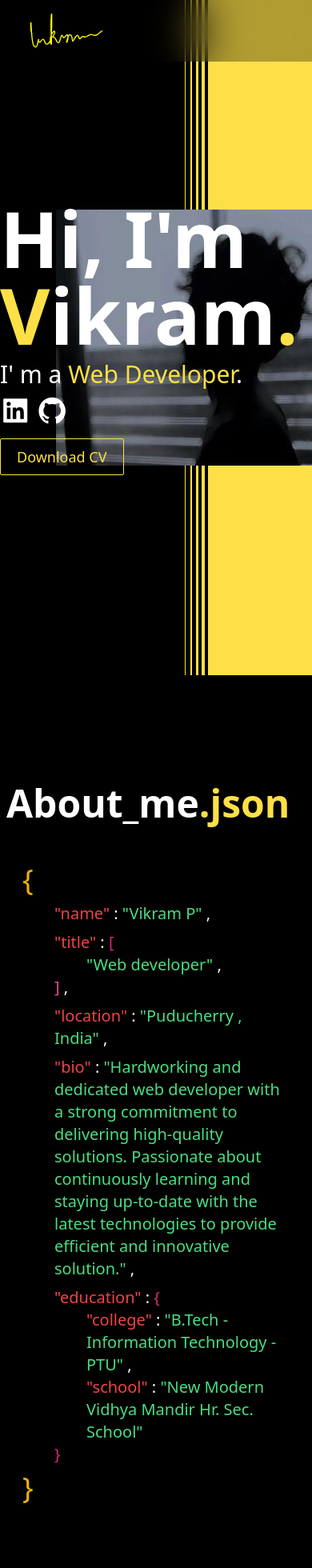
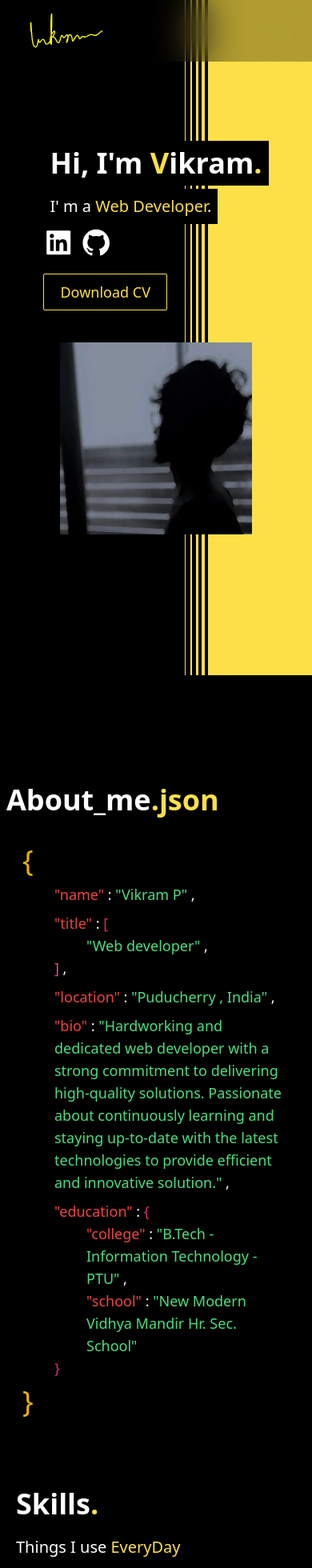
Before and after one commit to Vikram0118/Portfilo2.0, a React (Vite) app: page / in a window 390 px wide. Shown: the top 1960 px of the page at 80% size. Built offline with nearby package versions, Linux system fonts and the light colour scheme.

Commit message:
responsiveness added 80%

```diff
--- a/src/App.jsx
+++ b/src/App.jsx
@@ -1,6 +1,5 @@
 import React from 'react'
 import {Navbar, Body} from './containers'
-import {Stars} from './components/canvas'
 import {Footer} from './components'
 
 const App = () => {
@@ -10,7 +9,6 @@ const App = () => {
         <Navbar />
         <div className='relative z-0'>
           <Body />
-          {/* <Stars /> */}
           <Footer />
         </div>
       </div>
--- a/src/components/Aboutjson.jsx
+++ b/src/components/Aboutjson.jsx
@@ -21,10 +21,10 @@ const Aboutjson = () => {
   }, [isInView, mainControls, slideControls]);
 
   return (
-    <div id='AboutMe' className='scroll-mt-24 max-w-4xl mx-auto mb-20 mt-32'>
+    <div id='AboutMe' className='scroll-mt-24 max-w-4xl mx-auto mb-20 mt-32 px-'>
       <div className=' w-full rounded-t-md p-2'>
         <Reveal>
-          <p className='text-5xl text-white font-extrabold mb-5'>About_me<span className='text-yellow-300'>.json</span></p>
+          <p className='text-4xl md:text-5xl text-white font-extrabold mb-5'>About_me<span className='text-yellow-300'>.json</span></p>
         </Reveal>
       </div>
       <motion.div
@@ -38,8 +38,8 @@ const Aboutjson = () => {
         animate={mainControls}
         transition={{ duration: 0.75 }}
 
-        className=' flex flex-col h-auto  text-white bg-opacity-50 backdrop-filter backdrop-blur-lg bg-black p-4 rounded-lg '>
-          <div className='flex flex-col gap-2 px-3 py-2 text-xl font-extralight'>
+        className=' flex flex-col h-auto  text-white bg-opacity-50 backdrop-filter backdrop-blur-lg bg-black px-4 sm:p-4 rounded-lg '>
+          <div className='flex flex-col gap-2 px-3 py-2 text-lg sm:text-xl font-extralight'>
               <p className='font-light text-4xl text-yellow-500'>&#123;</p>
               <div className='flex flex-col gap-2 pl-10'>
                   <p><span className='text-red-500'>"name"</span> : <span className='text-green-400'>"Vikram P" <span className='text-white'>,</span></span></p>
--- a/src/components/Hero.jsx
+++ b/src/components/Hero.jsx
@@ -12,16 +12,16 @@ const Hero = () => {
 
     <div className='relative h-screen'>
 
-    <div className='relative flex items-center justify-start h-screen max-w-4xl mx-auto'>
-      <div className=' z-40 w-fit flex flex-col items-start'>
+    <div className='relative flex flex-col gap-10 sm:gap-0 sm:flex-row items-center justify-center md:justify-start h-screen max-w-4xl mx-auto px-5'>
+      <div className=' z-40 w-fit flex flex-col items-start gap-1'>
         <Reveal delay={0}>
-          <p className='text-8xl font-sans font-black text-white'>
+          <p className='text-4xl md:text-7xl lg:text-7xl xl:text-8xl font-sans font-black text-white bg-black px-2 md:px-0 py-2 md:py-0 sm:bg-transparent'>
             Hi, I'm <span className='text-yellow-300'>V</span>ikram<span className='text-yellow-300'>.</span>
           </p>
         </Reveal>
         <Reveal>
-            <p className='text-3xl font-light text-white py-2'>
-              I' m a <span className='text-yellow-300'>Web Developer<span className='text-white'>.</span></span>
+            <p className='text-xl lg:text-3xl xl:text-4xl font-light text-white py-2 px-2 md:px-0 bg-black sm:bg-transparent '>
+              I' m a <span className='text-yellow-300'>Web Developer<span className='text-white'>.  </span></span>
             </p>
         </Reveal>
         <div className='flex text-white w-fit gap-2 overflow-hidden'>
@@ -51,7 +51,7 @@ const Hero = () => {
           initial={{ opacity: 0 }}
           animate={{ opacity: 1 }}
           transition={{ ease: 'easeInOut', duration: 1 }}
-          onClick={() => window.open('/pdf.pdf')}
+          onClick={() => window.open('/src/assets/vikram_resume.pdf')}
           className='appearance-none font-light px-4 py-2 rounded-sm text-yellow-300 border-[1px] border-yellow-300 w-fit mt-4 p-2 pl-5 pr-5 bg-transparent text-lg transition-colors duration-700 transform hover:bg-white hover:border-white hover:text-black focus:border-yellow-300'
         >
           Download CV
@@ -64,7 +64,7 @@ const Hero = () => {
         transition={{ ease: 'easeInOut', duration: 1 }}
         src={Profilepic}
         alt='profile-pic'
-        className='z-10 absolute right-0 top-1/2 transform -translate-y-1/2 h-80 pointer-events-none w-80 ' />
+        className='w-60 h-70 md:w-80 md:h-80 z-10 md:absolute md:right-0 md:top-1/2 md:transform md:-translate-y-1/2 pointer-events-none' />
 
     </div>
 
--- a/src/components/ImageSlider.jsx
+++ b/src/components/ImageSlider.jsx
@@ -22,7 +22,7 @@ const ImageSlider = ({ imgSrc }) => {
         <motion.img
           src={imgSrc[currentImageIndex]}
           alt={`Carousel Image ${currentImageIndex + 1}`}
-          className="object-contain w-full h-96"
+          className="object-contain w-full h-48 md:h-64 lg:h-96"
           initial={{ opacity: 0 }}
           animate={{ opacity: 1 }}
           transition={{ duration: 0.5, ease: "easeInOut" }}
--- a/src/components/Projectmodal.jsx
+++ b/src/components/Projectmodal.jsx
@@ -26,8 +26,8 @@ const Projectmodal = ({
   }, [isOpen]);
 
   const content = (
-    <div className='fixed top-0 left-0 right-0 z-50 h-[100vh] flex justify-center overflow-y-scroll px-20 py-5 backdrop-blur' onClick={() => setIsOpen(false)}>
-      <button className='absolute top-5 right-5 text-white text-4xl font-light'>
+    <div className='fixed top-0 left-0 right-0 z-40 h-[100vh] flex justify-center overflow-y-scroll px-2 sm:px-20 sm:py-5 backdrop-blur' onClick={() => setIsOpen(false)}>
+      <button className='z-50 absolute top-5 right-5 text-white text-4xl font-light'>
         <MdClose />
       </button>
 
@@ -35,14 +35,14 @@ const Projectmodal = ({
         initial={{ y: 100, opacity: 0 }}
         animate={{ y: 0, opacity: 1 }}
         onClick={(e) => e.stopPropagation()}
-        className=' mx-auto w-full max-w-5xl h-fit overflow-hidden cursor-auto bg-yellow-300 backdrop-blur-2xl bg-opacity-80 backdrop-filter rounded-md'
+        className='mx-auto w-full max-w-5xl h-fit overflow-hidden mt-20 sm:mt-0 cursor-auto bg-yellow-300 backdrop-blur-2xl bg-opacity-80 backdrop-filter rounded-md'
 
       >
-        <div className="py-3 ">
+        <div className=" sm:py-3 ">
           <ImageSlider imgSrc={imgSrc}/>
         </div>
-        <div className='px-10 py-5'>
-          <p className="text-4xl font-bold text-white">{title}<span className="text-black text-5xl">.</span> </p>
+        <div className='px-10 sm:py-5'>
+          <p className="text-3xl sm:text-4xl font-bold text-white">{title}<span className="text-black text-5xl">.</span> </p>
           {
             tech
               .map(item => <span>{item.name}</span>)
@@ -51,7 +51,7 @@ const Projectmodal = ({
 
           <div className='flex flex-col gap-2 my-5'>{modalContent}</div>
 
-          <div className=''>
+          <div className='mb-5 sm:mb-2'>
             <div className='flex items-center gap-5'>
               <a target="_blank" rel="nofollow" href={code} className="flex gap-2 items-center">
                 <AiFillGithub size='2rem' /> source code
--- a/src/components/canvas/Stars.jsx
+++ /dev/null
@@ -1,44 +0,0 @@
-import { useState, useRef, Suspense } from "react";
-import { Canvas, useFrame } from "@react-three/fiber";
-import { Points, PointMaterial, Preload } from "@react-three/drei";
-import * as random from "maath/random/dist/maath-random.esm";
-
-const Stars = (props) => {
-  const ref = useRef();
-  const [sphere] = useState(() => random.inSphere(new Float32Array(5000), { radius: 1.2 }));
-
-  useFrame((state, delta) => {
-    ref.current.rotation.x -= delta / 10;
-    ref.current.rotation.y -= delta / 15;
-  });
-
-  return (
-    <group rotation={[0, 0, Math.PI / 4]}>
-      <Points ref={ref} positions={sphere} stride={3} frustumCulled {...props}>
-        <PointMaterial
-          transparent
-          color='#000'
-          size={0.002}
-          sizeAttenuation={true}
-          depthWrite={false}
-        />
-      </Points>
-    </group>
-  );
-};
-
-const StarsCanvas = () => {
-  return (
-    <div className='w-full h-auto absolute inset-0 z-[-1]'>
-      <Canvas camera={{ position: [0, 0, 1] }}>
-        <Suspense fallback={null}>
-          <Stars />
-        </Suspense>
-
-        <Preload all />
-      </Canvas>
-    </div>
-  );
-};
-
-export default StarsCanvas;
--- a/src/components/canvas/index.js
+++ b/src/components/canvas/index.js
@@ -1,4 +1,3 @@
 import BallCanvas from "./Ball";
-import Stars from './Stars'
 
-export {BallCanvas, Stars}
+export {BallCanvas}
--- a/src/constants/index.js
+++ b/src/constants/index.js
@@ -67,10 +67,6 @@ const technologiesAtWork = [
       icon: django,
     },
     {
-      name: "JavaScript",
-      icon: javascript,
-    },
-    {
       name: "java",
       icon: java,
     },
--- a/src/containers/Body.jsx
+++ b/src/containers/Body.jsx
@@ -5,13 +5,13 @@ import {Skills, Contact, Projects} from '../containers'
 const Body = () => {
 
   return (
-    <div className=''>
+    <>
       <Hero />
       <Aboutjson />
       <Skills />
       <Projects />
       <Contact />
-    </div>
+    </>
     )
 }
 
--- a/src/containers/Navbar.jsx
+++ b/src/containers/Navbar.jsx
@@ -20,7 +20,7 @@ const pathVariants = {
 const Navbar = () => {
 
   return (
-    <nav className="w-screen fixed z-50 bg-black px-2 py-4 backdrop-blur-xl backdrop-filter bg-opacity-30 ">
+    <nav className="w-screen fixed z-30 bg-black px-2 py-4 backdrop-blur-xl backdrop-filter bg-opacity-30 ">
       <div className="max-w-4xl mx-auto  ">
         <div className="flex items-center justify-between">
 
--- a/src/containers/Projects.jsx
+++ b/src/containers/Projects.jsx
@@ -6,12 +6,12 @@ import {expense1, expense2, expense3, expense4, neura1, neura2, neura3, todolist
 
 const Projects = () => {
   return (
-    <section className="max-w-5xl mx-auto my-20 scroll-mt-24" id="projects">
+    <section className="max-w-5xl mx-auto my-20 scroll-mt-24 px-5" id="projects">
       <Reveal>
-        <p className='text-5xl font-extrabold text-white py-2'>Projects<span className='text-yellow-300'>.</span></p>
+        <p className=' text-4xl md:text-5xl font-extrabold text-white py-2'>Projects<span className='text-yellow-300'>.</span></p>
       </Reveal>
 
-      <div className='grid grid-cols-2 gap-12 mt-10'>
+      <div className='grid grid-cols-1 md:grid-cols-2 gap-12 mt-10'>
         {projects.map((project) => {
           return <Projectcard key={project.title} {...project} />;
         })}
@@ -40,7 +40,7 @@ const projects = [
         color: "text-yellow-300",
       },
     ],
-    description: "A dynamic platform featuring a national-level technical symposium, providing participants from various colleges across Puducherry and India with event details.",
+    description: "A national-level technical symposium, providing participants from various colleges across Puducherry and India with event details.",
     modalContent: (
       <>
         <p>
@@ -105,7 +105,7 @@ const projects = [
     deg : "2deg",
   },
   {
-    title: "To-Do List App",
+    title: "To-Do List",
     imgSrc: [todolist1, todolist2, todolist3],
     code: "https://github.com/Vikram0118/To_Do_List",
     projectLink : "https://projects-tododlist.netlify.app/",
@@ -149,7 +149,7 @@ const projects = [
     deg : "2deg",
   },
   {
-    title: "Expense Tractor App",
+    title: "Expense Tracker",
     imgSrc: [expense1, expense2, expense3,expense4],
     code: "https://github.com/Vikram0118/Personal-Finance-App",
     projectLink: "https://projects-expensetracker.netlify.app/",
--- a/src/containers/Skills.jsx
+++ b/src/containers/Skills.jsx
@@ -5,19 +5,19 @@ import {Reveal} from '../utils'
 
 const Skills = () => {
   return (
-    <div id='Skills' className='scroll-mt-[120px] max-w-4xl mx-auto my-26'>
+    <div id='Skills' className='scroll-mt-[120px] max-w-4xl mx-auto my-26 px-5'>
 
       <Reveal>
-        <p className='text-5xl text-white font-extrabold mb-5'>Skills<span className='text-yellow-300'>.</span></p>
+        <p className='text-4xl md:text-5xl text-white font-extrabold mb-5'>Skills<span className='text-yellow-300'>.</span></p>
       </Reveal>
 
       <div>
         <Reveal>
-          <p className='text-2xl text-white font-light'>Things I use <span className='text-yellow-300'>EveryDay</span> </p>
+          <p className='text-xl sm:text-2xl text-white font-light'>Things I use <span className='text-yellow-300'>EveryDay</span> </p>
         </Reveal>
-        <div className='flex flex-wrap justify-center'>
+        <div className='flex flex-row flex-wrap justify-center gap-5 sm:gap-0'>
           {technologiesAtWork.map((technology) => (
-            <div className='w-1/5 p-1' key={technology.name}>
+            <div className='w-28 h-28 md:w-1/5 md:h-max' key={technology.name}>
               <BallCanvas icon={technology.icon} />
             </div>
             ))}
@@ -28,9 +28,9 @@ const Skills = () => {
         <Reveal>
           <p className='text-2xl text-white font-light '>Things I use for <span className='text-yellow-300'>Fun</span> </p>
         </Reveal>
-        <div className='flex flex-wrap justify-center'>
+        <div className='flex flex-row flex-wrap justify-center gap-5 sm:gap-0'>
         {technologiesForFun.map((technology) => (
-          <div className='w-1/5 p-1' key={technology.name}>
+          <div className='w-28 h-28 md:w-1/5 md:h-max' key={technology.name}>
             <BallCanvas icon={technology.icon} />
           </div>
         ))}
```
Also changed, not shown: 1 other file (tests, documents, lock files or other folders).
